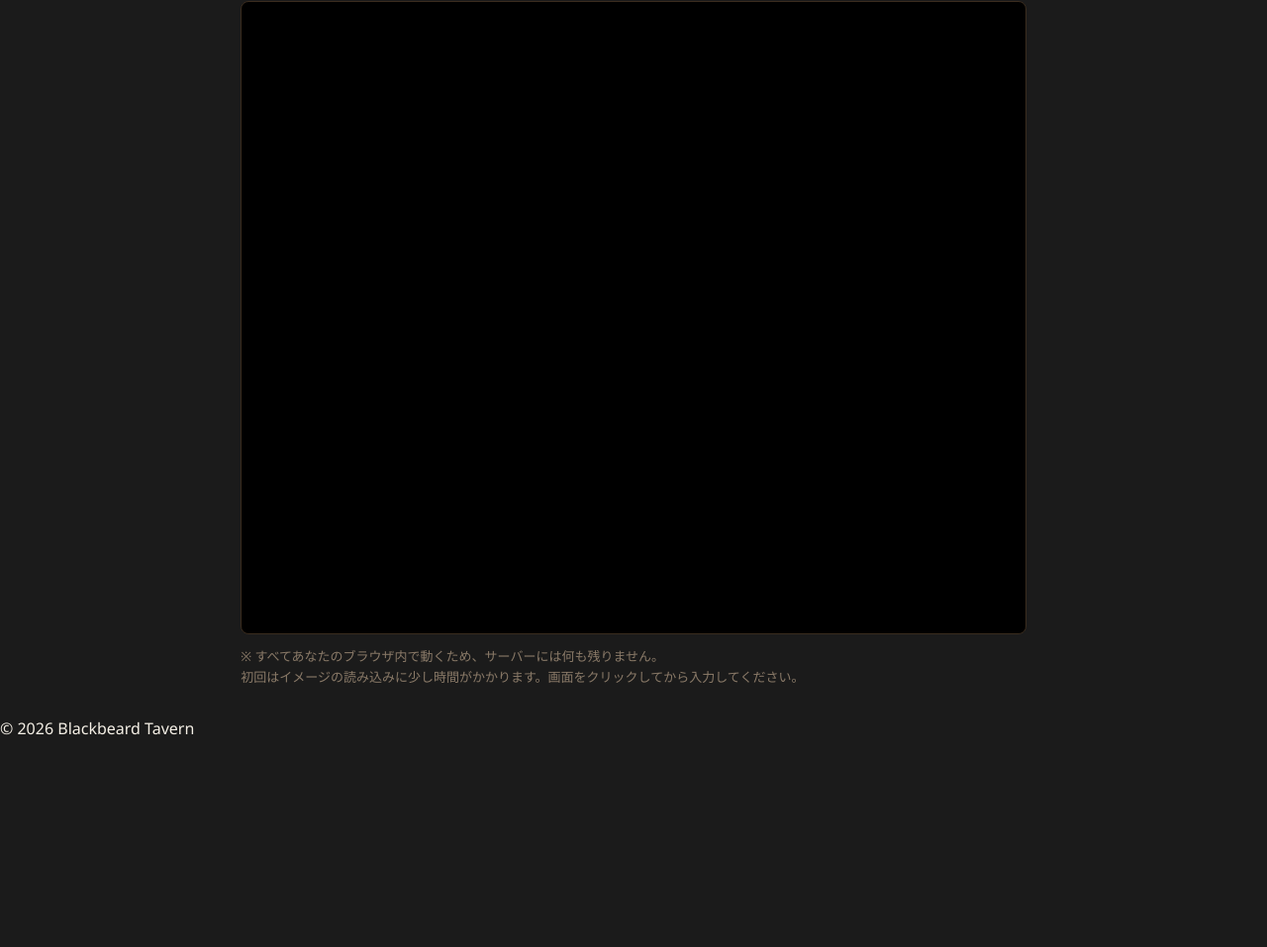
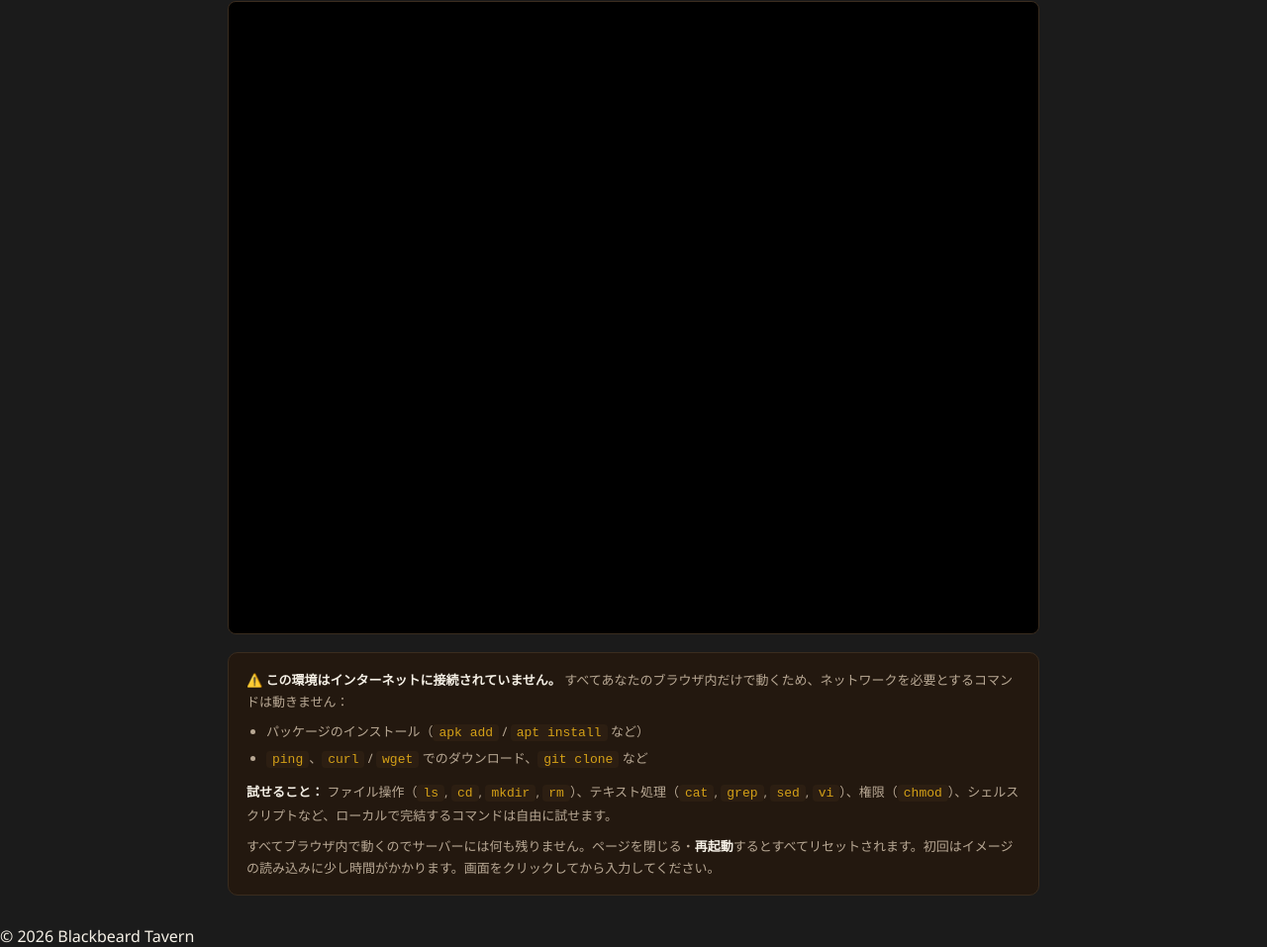
Before and after one commit to titanlancsak/taverna-do-barba-negra, a plain HTML site: page frontend/pages/linux-lab.html in a window 1280 px wide. Shown: the part 229-1186 px from the top of the page at 99% size. Before the commit the page ends 976 px from the top, so only its background shows below. Drawn offline with Linux system fonts and the light colour scheme; a script that the page names is missing.

Commit message:
Explain offline limits under the Linux lab terminal
Add a note clarifying the environment has no network (runs entirely in the
browser), so package installs / ping / curl / git clone won't work, while
local commands do; everything resets on close/restart.

```diff
--- a/frontend/pages/linux-lab.html
+++ b/frontend/pages/linux-lab.html
@@ -34,7 +34,29 @@
       margin: 12px 0;
     }
     #lab-status { font-size: 13px; color: #8a7a68; }
-    #lab-note { font-size: 13px; color: #8a7a68; margin-top: 12px; line-height: 1.6; }
+    #lab-note {
+      font-size: 13px;
+      color: #b8a894;
+      margin-top: 18px;
+      line-height: 1.7;
+      max-width: 820px;
+      background-color: #23180f;
+      border: 1px solid #3a2c1e;
+      border-radius: 10px;
+      padding: 16px 18px;
+    }
+    #lab-note p { margin-bottom: 8px; }
+    #lab-note p:last-child { margin-bottom: 0; }
+    #lab-note ul { margin: 6px 0 10px 20px; }
+    #lab-note li { margin-bottom: 3px; }
+    #lab-note strong { color: #f5f0e6; }
+    #lab-note code {
+      background-color: #2c1e12;
+      color: #d4a017;
+      padding: 1px 6px;
+      border-radius: 4px;
+      font-family: monospace;
+    }
   </style>
 </head>
 <body>
@@ -57,10 +79,15 @@
         <canvas style="display: none;"></canvas>
       </div>
 
-      <p id="lab-note">
-        ※ すべてあなたのブラウザ内で動くため、サーバーには何も残りません。<br>
-        初回はイメージの読み込みに少し時間がかかります。画面をクリックしてから入力してください。
-      </p>
+      <div id="lab-note">
+        <p><strong>⚠️ この環境はインターネットに接続されていません。</strong> すべてあなたのブラウザ内だけで動くため、ネットワークを必要とするコマンドは動きません：</p>
+        <ul>
+          <li>パッケージのインストール（<code>apk add</code> / <code>apt install</code> など）</li>
+          <li><code>ping</code>、<code>curl</code> / <code>wget</code> でのダウンロード、<code>git clone</code> など</li>
+        </ul>
+        <p><strong>試せること：</strong> ファイル操作（<code>ls</code>, <code>cd</code>, <code>mkdir</code>, <code>rm</code>）、テキスト処理（<code>cat</code>, <code>grep</code>, <code>sed</code>, <code>vi</code>）、権限（<code>chmod</code>）、シェルスクリプトなど、ローカルで完結するコマンドは自由に試せます。</p>
+        <p>すべてブラウザ内で動くのでサーバーには何も残りません。ページを閉じる・<strong>再起動</strong>するとすべてリセットされます。初回はイメージの読み込みに少し時間がかかります。画面をクリックしてから入力してください。</p>
+      </div>
     </div>
   </main>
 
```
